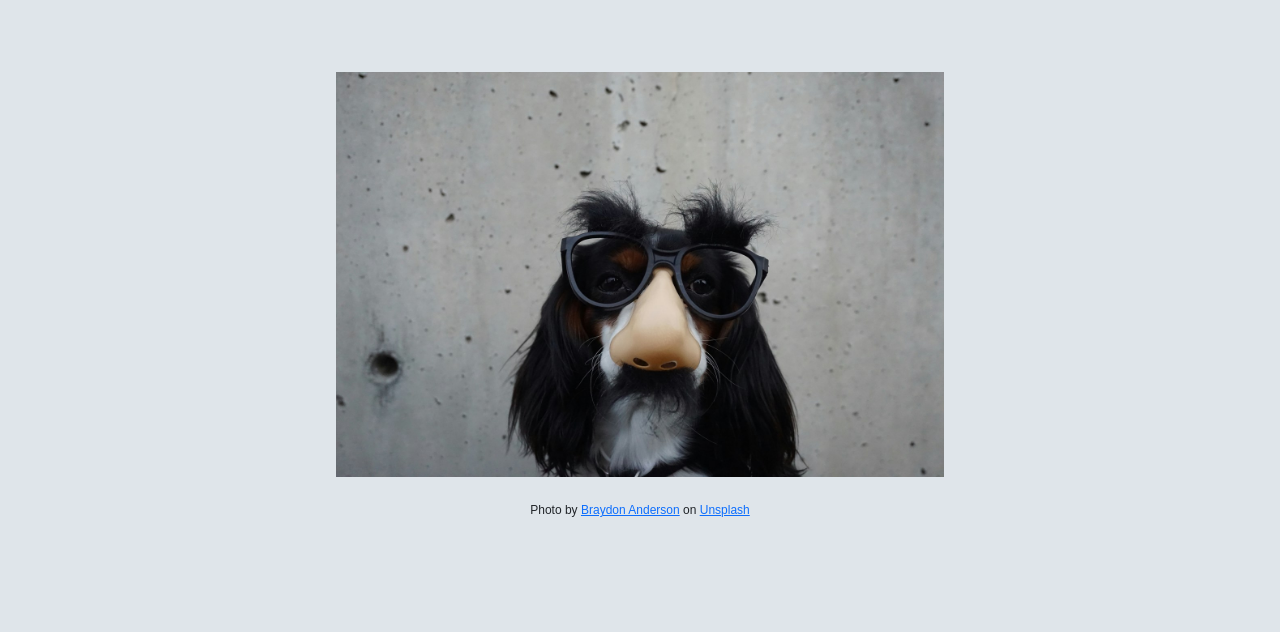
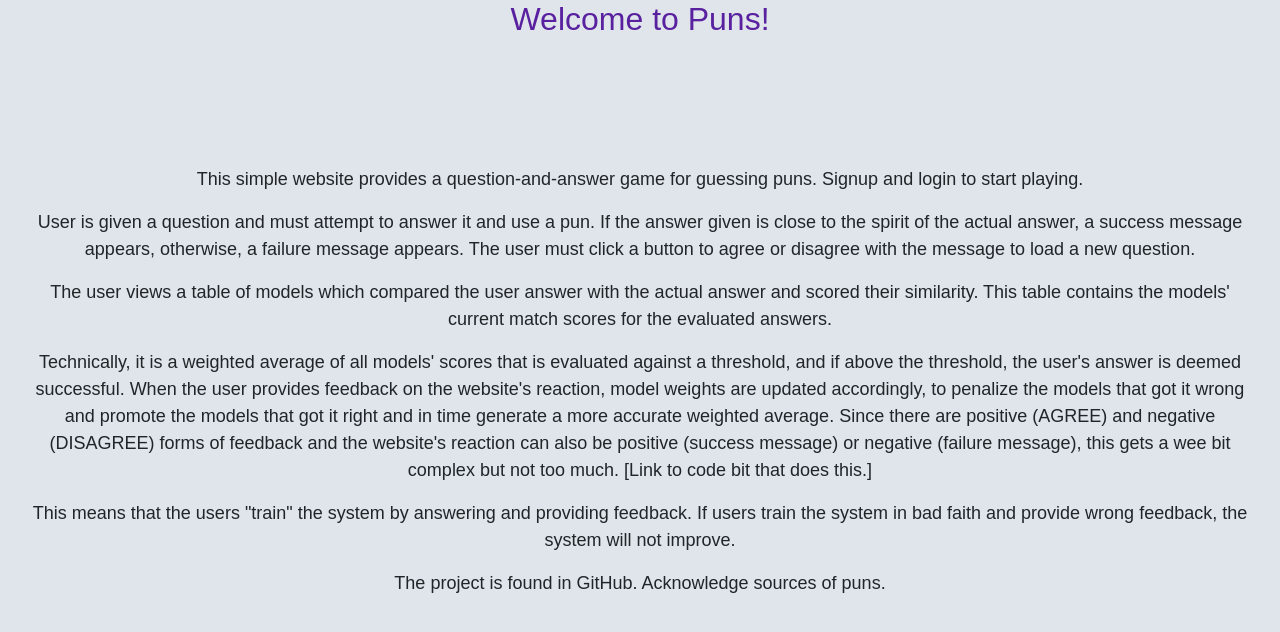
Before and after one commit to BigBangData/Puns, a Flask app: page / in a window 1280 px wide. Shown: the part 76-708 px from the top of the page. Run offline with Flask 3, Linux system fonts and the light colour scheme.

Commit message:
Start new homepage

```diff
--- a/templates/base.html
+++ b/templates/base.html
@@ -13,28 +13,24 @@
         text-align: center;
         padding: 20px;
     }
-
+    .h2-purple {
+        color: #59219f;
+    }
     .h3-blue {
         color: #1e6ebf;
     }
-
-
     .h3-red {
         color: #d94e20;
     }
-
     h4 {
         color: #1f242a;
     }
-
     table {
         margin: 40px auto;
     }
-
     th, td {
         padding: 15px;
     }
-
   </style>
 </head>
 <body>
--- a/templates/index.html
+++ b/templates/index.html
@@ -1,8 +1,33 @@
 {% extends "base.html" %}
 {% block title %}Home{% endblock %}
+{% block header %}<h2 class="h2-purple text-center">Welcome to Puns!</h2>{% endblock %}
 {% block content %}
-    <image alt="Dog in disguise" style="max-width:50%;" src="{{url_for('static', filename='images/braydon-anderson-wOHH-NUTvVc-unsplash.jpg')}}">
     <br><br>
-    <p style="text-align:center;font-size:12px">Photo by <a href="https://unsplash.com/@braydona?utm_content=creditCopyText&utm_medium=referral&utm_source=unsplash">Braydon Anderson</a> on <a href="https://unsplash.com/photos/black-and-white-dog-with-disguise-eyeglasses-wOHH-NUTvVc?utm_content=creditCopyText&utm_medium=referral&utm_source=unsplash">Unsplash</a>
+    <p style="text-align:center; font-size:18px">
+    This simple website provides a question-and-answer game for guessing puns.
+    Signup and login to start playing.
     </p>
+    <p style="text-align:center; font-size:18px">
+    User is given a question and must attempt to answer it and use a pun.
+    If the answer given is close to the spirit of the actual answer, a success message appears, otherwise, a failure message appears.
+    The user must click a button to agree or disagree with the message to load a new question.
+    <p style="text-align:center; font-size:18px">
+    The user views a table of models which compared the user answer with the actual answer and scored their similarity.
+    This table contains the models' current match scores for the evaluated answers.
+    </p>
+    <p style="text-align:center; font-size:18px">
+    Technically, it is a weighted average of all models' scores that is evaluated against a threshold, and if above the threshold, the user's answer is deemed successful.
+    When the user provides feedback on the website's reaction, model weights are updated accordingly, to penalize the models that got it wrong and promote the models that got it right and in time generate a more accurate weighted average.
+    Since there are positive (AGREE) and negative (DISAGREE) forms of feedback and the website's reaction can also be positive (success message) or negative (failure message), this gets a wee bit complex but not too much.
+    [Link to code bit that does this.]
+    </p>
+    <p style="text-align:center; font-size:18px">
+    This means that the users "train" the system by answering and providing feedback.
+    If users train the system in bad faith and provide wrong feedback, the system will not improve.
+    </p>
+    <p style="text-align:center; font-size:18px">
+    The project is found in GitHub.
+    Acknowledge sources of puns.
+    </p>
+    <br><br>
 {% endblock %}
```
Also changed, not shown: README.md, static/images/braydon-anderson-wOHH-NUTvVc-unsplash.jpg (deleted).
